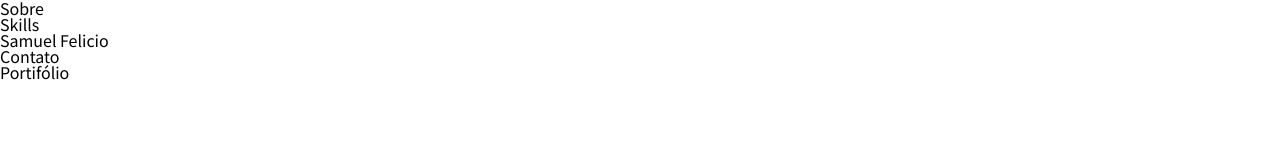
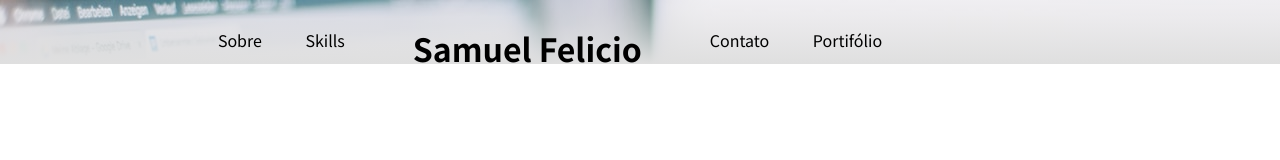
Before and after one commit to SamuelFelicio/SamuelFelicio, a plain HTML site: page index.html in a window 1280 px wide. Drawn offline with Linux system fonts and the light colour scheme.

Commit message:
alteração e aprendizado no css

```diff
--- a/css/reset.css
+++ b/css/reset.css
@@ -6,10 +6,7 @@
 * {
 	margin: 0;
 	padding: 0;
-	border: 0;
-	font-size: 100%;
-	font: inherit;
-	vertical-align: baseline;
+	box-sizing: border-box;
 }
 
 a {
--- a/css/style.css
+++ b/css/style.css
@@ -1,4 +1,49 @@
 body {
     font-family: 'Noto Sans JP', sans-serif;
+}
 
+.back {
+    background: linear-gradient(#dfdfdf55, #dfdfdf), url('../img/back.jpg');
 }
+
+.container {
+    width: 100%;
+    padding: 0 15px;
+    max-width: 1100px;
+    display: flex;
+    flex-direction: column;
+}
+
+header {
+    width: 100%;
+    padding-top: 2rem;
+}
+
+.menu-nav {
+    width: 100%;
+    margin: 0 auto;
+    /*sinÔnimo de centralização do elemento*/
+    padding: 0 15px;
+    display: flex;
+    justify-content: center;
+}
+
+header .menu {
+    margin: 0 auto;
+    padding: 0;
+    display: block;
+}
+
+header .menu li {
+    display: inline-block;
+}
+
+header .menu li a {
+    padding: 5px 20px;
+    color: black;
+}
+
+.logo {
+    text-align: center;
+    margin: 0 3rem;
+}
--- a/index.html
+++ b/index.html
@@ -1,8 +1,11 @@
 <!DOCTYPE html>
+<!--Tipo de documento-->
 <html lang="pt-br">
 
 <head>
+    <!--informação passada para o navegador-->
     <meta charset="UTF-8">
+    <!--caracteres-->
     <meta name="viewport" content="width=device-width, initial-scale=1.0">
     <title>Samuel Felicio</title>
     <link rel="stylesheet" href="css/reset.css">
@@ -15,24 +18,26 @@
     <div class="back">
         <div class="container">
             <header>
+                <div class="menu-nav">
                     <nav>
-                    <ul>
+                        <ul class="menu">
                             <li><a href="#">Sobre</a></li>
                             <li><a href="#">Skills</a></li>
                         </ul>
                     </nav>
-                <div>
+                    <div class="logo">
                         <h1><a href="index.html">Samuel Felicio</a></h1>
                     </div>
                     <nav>
                         <!--links de navegação-->
-                    <ul>
+                        <ul class="menu">
                             <!--lista não ordenada-->
 
                             <li><a href="#">Contato</a></li>
                             <li><a href="#">Portifólio</a></li>
                         </ul>
                     </nav>
+                </div>
             </header>
         </div>
     </div>
```
Lines whose indentation alone changed are shown as unchanged.
